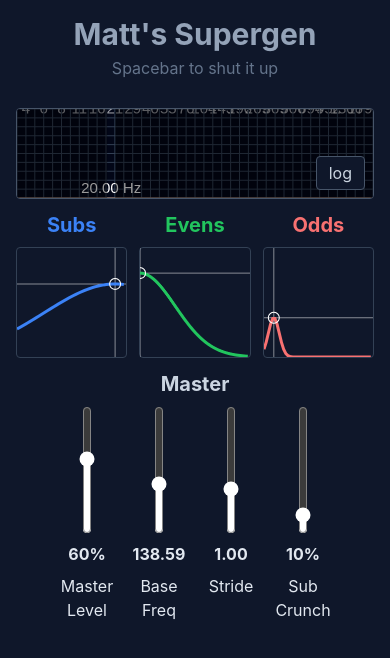
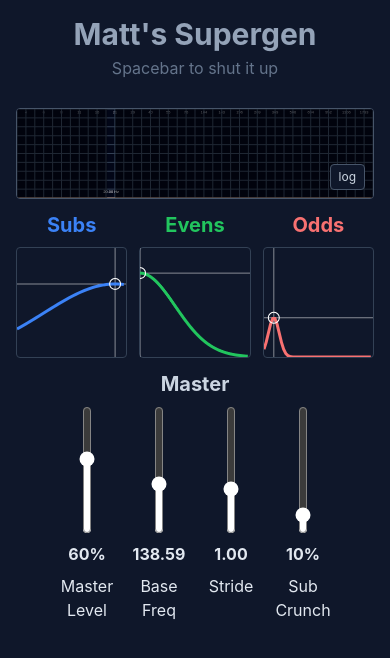
Before and after one commit to lakmeer/supergen, a SvelteKit app: page / in a window 390 px wide. Shown: the top 658 px of the page. Built offline with nearby package versions, Linux system fonts and the light colour scheme.

Commit message:
Fix button for phone orientation

```diff
--- a/src/components/EngineVis.svelte
+++ b/src/components/EngineVis.svelte
@@ -119,7 +119,7 @@
     ctx.globalAlpha = 1.0
     ctx.lineWidth = CANVAS_DPI
 
-    ctx.font = '30px sans-serif'
+    ctx.font = '2vw sans-serif'
     ctx.textAlign = 'center'
 
     ctx.clearRect(0, 0, w, h)
@@ -188,7 +188,7 @@
     bind:this={canvas} bind:clientWidth={width} bind:clientHeight={height} />
 
   <button
-    class="absolute bottom-2 right-2 py-1 px-3 cursor-pointer bg-slate-900 border border-slate-600 text-slate-300 rounded"
+    class="absolute text-xs xl:text-base bottom-2 right-2 py-1 px-2 cursor-pointer bg-slate-900 border border-slate-600 text-slate-300 rounded"
     on:click={() => MODE = MODE === 'log' ? 'linear' : 'log'}
     type="button">
     { MODE }
```
